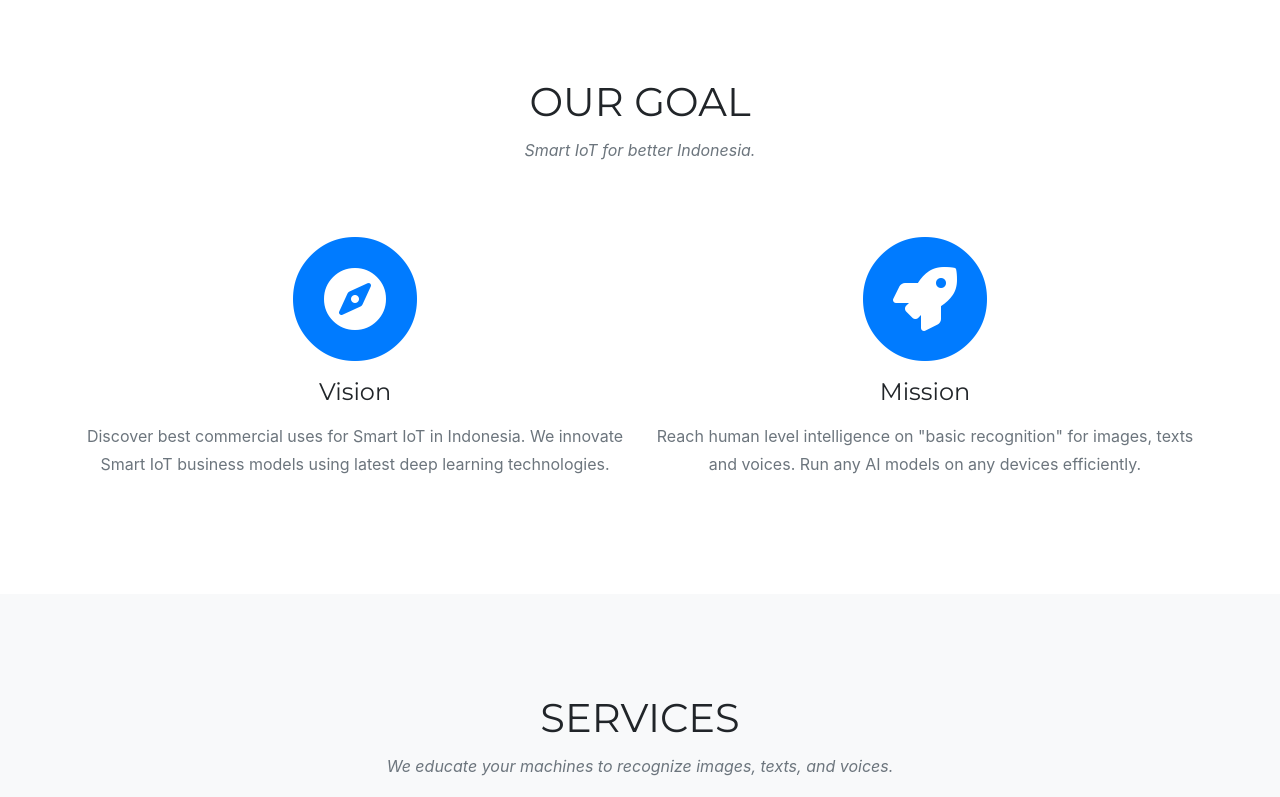
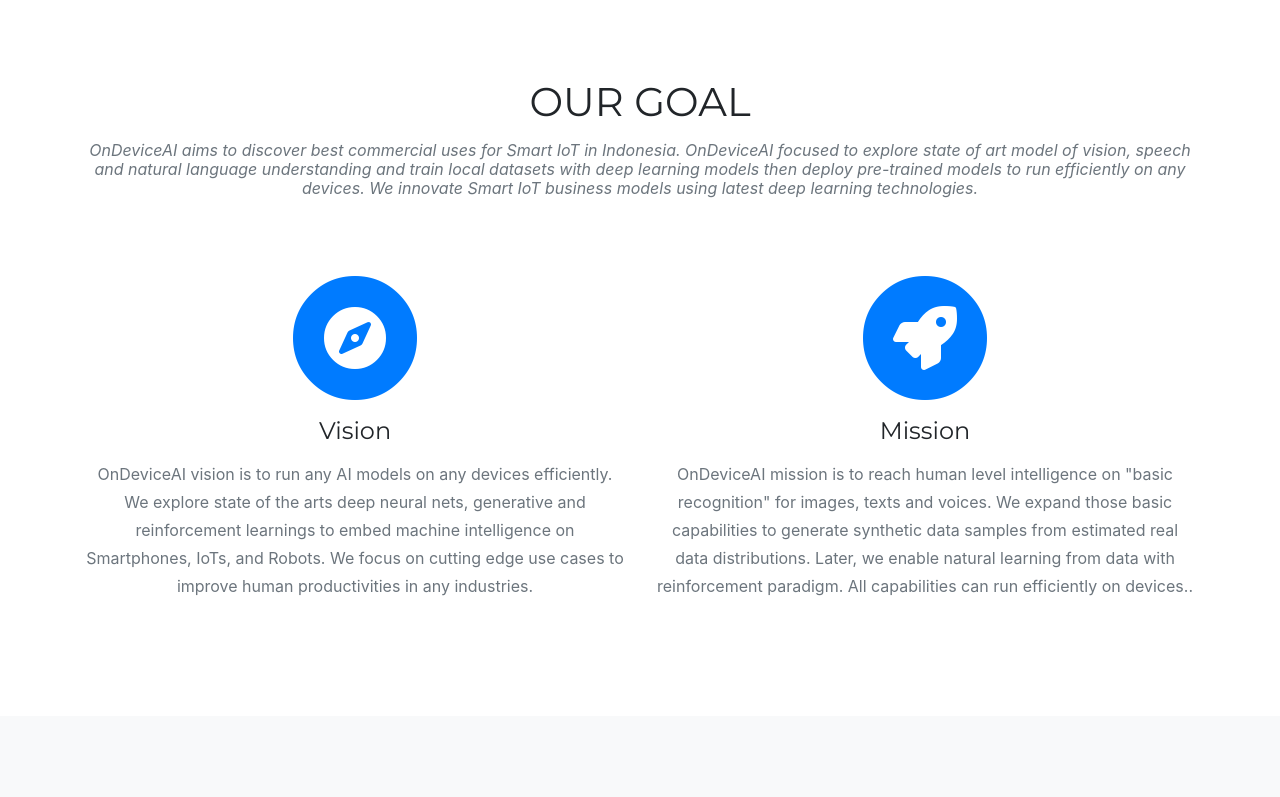
Before and after one commit to ondeviceai/ondeviceai.github.io, a website with bundled scripts: page index.html in a window 1280 px wide. Shown: the part 750-1547 px from the top of the page. Built offline with nearby package versions, Linux system fonts and the light colour scheme; a web font is replaced by a local one.

Commit message:
update based risman vision mission

```diff
--- a/index.html
+++ b/index.html
@@ -75,7 +75,7 @@
         <div class="col-lg-12 text-center">
           <h2 class="section-heading text-uppercase">Our Goal</h2>
           <h3 class="section-subheading text-muted">
-              Smart IoT for better Indonesia.
+              OnDeviceAI aims to discover best commercial uses for Smart IoT in Indonesia. OnDeviceAI focused to explore state of art model of vision, speech and natural language understanding and train local datasets with deep learning models then deploy pre-trained models to run efficiently on any devices. We innovate Smart IoT business models using latest deep learning technologies.
           </h3>
         </div>
       </div>
@@ -86,7 +86,7 @@
             <i class="fas fa-compass fa-stack-1x fa-inverse"></i>
           </span>
           <h4 class="service-heading">Vision</h4>
-          <p class="text-muted">Discover best commercial uses for Smart IoT in Indonesia. We innovate Smart IoT business models using latest deep learning technologies.</p>
+          <p class="text-muted">OnDeviceAI vision is to run any AI models on any devices efficiently. We explore state of the arts deep neural nets, generative and reinforcement learnings to embed machine intelligence on Smartphones, IoTs, and Robots. We focus on cutting edge use cases to improve human productivities in any industries.</p>
         </div>
         <div class="col-md-6">
           <span class="fa-stack fa-4x">
@@ -94,7 +94,7 @@
             <i class="fas fa-rocket fa-stack-1x fa-inverse"></i>
           </span>
           <h4 class="service-heading">Mission</h4>
-          <p class="text-muted">Reach human level intelligence on "basic recognition" for images, texts and voices. Run any AI models on any devices efficiently.</p>
+          <p class="text-muted">OnDeviceAI mission is to reach human level intelligence on "basic recognition" for images, texts and voices. We expand those basic capabilities to generate synthetic data samples from estimated real data distributions. Later, we enable natural learning from data with reinforcement paradigm. All capabilities can run efficiently on devices..</p>
         </div>
       </div>
     </div>
```
